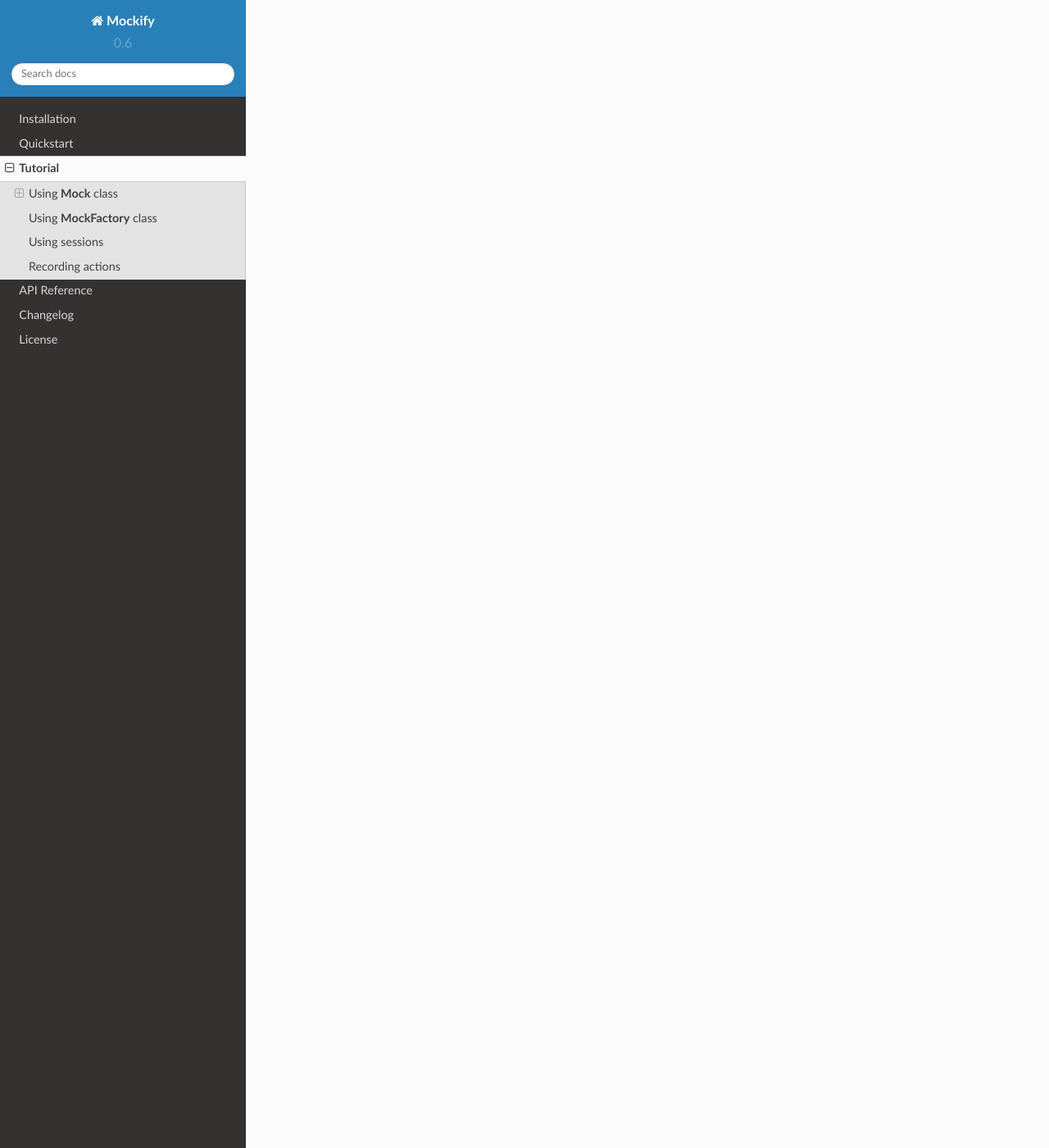
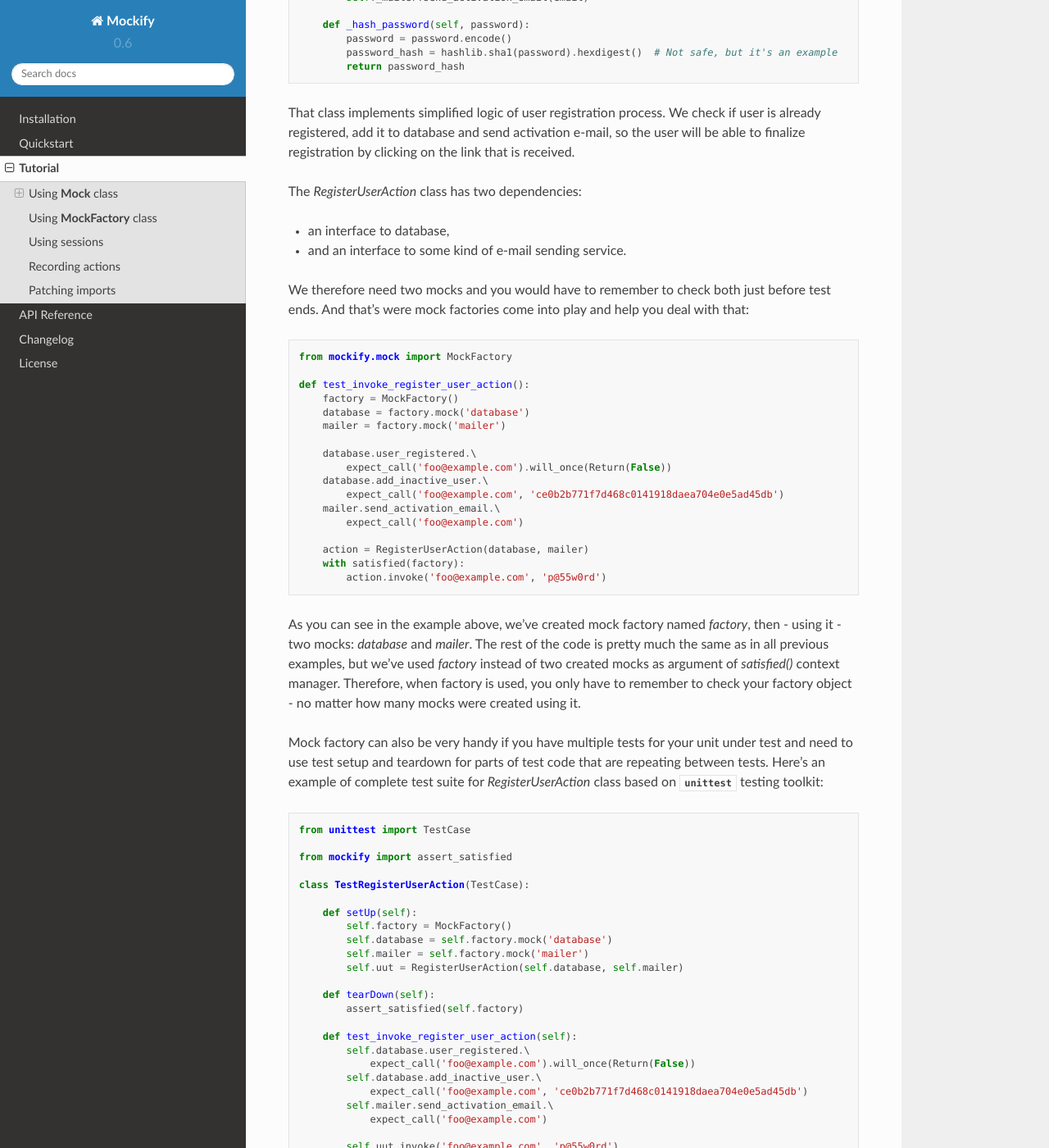
Before and after one commit to mwiatrzyk/mockify, a Sphinx documentation site: the page built from docs/source/tutorial.rst, in a window 1280 px wide and 1400 px high, scrolled down 8770 px. Shown: the whole window at 82% size. Built offline with Sphinx 7.4.7 and the Read the Docs theme 2.0.0, drawn with Linux system fonts in a browser that asks for light colours; some of the changed text lies outside the part shown.

Commit message:
add tutorial for using mock factories

```diff
--- a/docs/source/tutorial.rst
+++ b/docs/source/tutorial.rst
@@ -400,18 +400,14 @@
 ^^^^^^^^^^^^^^^^^^^^^^^^^^^^^^^^^^^
 
 All features of :class:`mockify.mock.Mock` we've discussed so far can also be
-used in form of module paths or namespaces.
-
-For example, to expect call of a method of some nested object to be called,
-you just record following expectation:
+used in form of module paths or namespaces. For example, to expect call of a
+method *bar()* of some nested object *foo*, you just record following
+expectation:
 
 .. testcode::
 
     mock = Mock('mock')
     mock.foo.bar.expect_call().will_once(Return(123))
-
-We've just recorded that *bar()* method of some nested object *foo* will be
-called. Now we can call it:
 
 .. doctest::
 
@@ -426,9 +422,6 @@
     mock.foo.__setattr__.expect_call('bar', 123)
     mock.foo.__getattr__.expect_call('bar').will_once(Return(123))
 
-We've just recorded that *bar* property on nested object *foo* will be set
-and get once:
-
 .. doctest::
 
     >>> mock.foo.bar = 123
@@ -441,8 +434,11 @@
 
     >>> mock = Mock('mock')
     >>> mock.foo.bar = 123
+    >>> mock.foo.spam.more_spam = 'need more spam'
     >>> mock.foo.bar
     123
+    >>> mock.foo.spam.more_spam
+    'need more spam'
 
 And there is no limit of how deep you can go:
 
@@ -452,28 +448,194 @@
     mock.it.can.be.very.deep.nested.object.path.expect_call().will_once(Return('indeed'))
     assert mock.it.can.be.very.deep.nested.object.path() == 'indeed'
 
-That makes it pretty easy to mock any nested object calls.
+That makes it pretty easy to mock any nested object calls. This feature of
+Mockify is used to implement patching of imported modules. See :ref:`Patching
+imports` secion for more details.
 
 Using **MockFactory** class
 ---------------------------
 
-.. .. doctest::
-    :options: -IGNORE_EXCEPTION_DETAIL
+If you need to create several mocks inside your tests, remembering all of
+them may become difficult. To make things easier, Mockify provides
+:class:`mockify.mock.MockFactory` class that can create and manage several
+mocks at once. Thanks to this, you record expectations on different mocks,
+but check all at once using factory object.
 
-    >>> partial()
-    Traceback (most recent call last):
-        ...
-    mockify.exc.UninterestedCall: No expectations recorded for mock:
-    <BLANKLINE>
-    at <doctest default[0]>:11
-    --------------------------
-    Called:
-      func()
-    Expected:
-      no expectations recorded
+Each mock factory ensures that:
+
+* each mock will be created once,
+* always same mock object will be returned for given name,
+* all created mocks will share one common **session** object (more about
+  sessions in :ref:`Using sessions` section).
+
+Here's an example code where you find that useful:
+
+.. testcode::
+
+    import hashlib
+
+    class RegisterUserAction:
+
+        class UserAlreadyRegistered(Exception):
+            pass
+
+        def __init__(self, database, mailer):
+            self._database = database
+            self._mailer = mailer
+
+        def invoke(self, email, password):
+            if self._database.user_registered(email):
+                raise self.UserAlreadyRegistered()
+            password_hash = self._hash_password(password)
+            self._database.add_inactive_user(email, password_hash)
+            self._mailer.send_activation_email(email)
+
+        def _hash_password(self, password):
+            password = password.encode()
+            password_hash = hashlib.sha1(password).hexdigest()  # Not safe, but it's an example
+            return password_hash
+
+That class implements simplified logic of user registration process. We check
+if user is already registered, add it to database and send activation e-mail,
+so the user will be able to finalize registration by clicking on the link
+that is received.
+
+The *RegisterUserAction* class has two dependencies:
+
+* an interface to database,
+* and an interface to some kind of e-mail sending service.
+
+We therefore need two mocks and you would have to remember to check both just
+before test ends. And that's were mock factories come into play and help you
+deal with that:
+
+.. testcode::
+
+    from mockify.mock import MockFactory
+
+    def test_invoke_register_user_action():
+        factory = MockFactory()
+        database = factory.mock('database')
+        mailer = factory.mock('mailer')
+
+        database.user_registered.\
+            expect_call('foo@example.com').will_once(Return(False))
+        database.add_inactive_user.\
+            expect_call('foo@example.com', 'ce0b2b771f7d468c0141918daea704e0e5ad45db')
+        mailer.send_activation_email.\
+            expect_call('foo@example.com')
+
+        action = RegisterUserAction(database, mailer)
+        with satisfied(factory):
+            action.invoke('foo@example.com', 'p@55w0rd')
+
+.. testcleanup::
+
+    test_invoke_register_user_action()
+
+As you can see in the example above, we've created mock factory named
+*factory*, then - using it - two mocks: *database* and *mailer*. The rest of
+the code is pretty much the same as in all previous examples, but we've used
+*factory* instead of two created mocks as argument of *satisfied()* context
+manager. Therefore, when factory is used, you only have to remember to check
+your factory object - no matter how many mocks were created using it.
+
+Mock factory can also be very handy if you have multiple tests for your unit
+under test and need to use test setup and teardown for parts of test code
+that are repeating between tests. Here's an example of complete test suite
+for *RegisterUserAction* class based on :mod:`unittest` testing toolkit:
+
+.. testcode::
+
+    from unittest import TestCase
+
+    from mockify import assert_satisfied
+
+    class TestRegisterUserAction(TestCase):
+
+        def setUp(self):
+            self.factory = MockFactory()
+            self.database = self.factory.mock('database')
+            self.mailer = self.factory.mock('mailer')
+            self.uut = RegisterUserAction(self.database, self.mailer)
+
+        def tearDown(self):
+            assert_satisfied(self.factory)
+
+        def test_invoke_register_user_action(self):
+            self.database.user_registered.\
+                expect_call('foo@example.com').will_once(Return(False))
+            self.database.add_inactive_user.\
+                expect_call('foo@example.com', 'ce0b2b771f7d468c0141918daea704e0e5ad45db')
+            self.mailer.send_activation_email.\
+                expect_call('foo@example.com')
+
+            self.uut.invoke('foo@example.com', 'p@55w0rd')
+
+        def test_when_user_name_already_exists__an_exception_is_raised(self):
+            self.database.user_registered.\
+                expect_call('foo@example.com').will_once(Return(True))
+
+            with self.assertRaises(RegisterUserAction.UserAlreadyRegistered):
+                self.uut.invoke('foo@example.com', 'p@55w0rd')
+
+.. testcleanup::
+
+    import contextlib
+
+    @contextlib.contextmanager
+    def assert_raises(exc):
+        try:
+            yield
+        except exc:
+            pass
+        else:
+            raise AssertionError(f"EXCEPTION NOT RAISED: {exc}")
+
+    tc = TestRegisterUserAction()
+    tc.assertRaises = assert_raises  # Don't know why this does not work...
+    tests = [
+        tc.test_invoke_register_user_action,
+        tc.test_when_user_name_already_exists__an_exception_is_raised]
+    for test in tests:
+        tc.setUp()
+        test()
+        tc.tearDown()
+
+In example above we've used *setUp()* method to create factory, all mocks,
+and unit under test. Next, all our tests use mocks created during setup
+phase. Finally, after each test, :meth:`mockify.assert_satisfied` is used on
+factory object to check if all mocks are satisfied. Following that approach
+we can have automated base part of our test, and create mocks when needed
+using factory object.
+
+.. tip::
+    If you are using :mod:`pytest` framework for testing (which I personally
+    highly recommend), things can become even easier with a use of
+    **fixtures**:
+
+    .. testcode::
+
+        import pytest
+
+        from mockify import satisfied
+        from mockify.mock import MockFactory
+
+        @pytest.fixture
+        def mock_factory():
+            factory = MockFactory()
+            with satisfied(factory):
+                yield factory
+
+        def test_something(mock_factory):
+            mock = mock_factory.mock('mock')
+            # ....
 
 Using sessions
 --------------
 
 Recording actions
 -----------------
+
+Patching imports
+----------------
```
Also changed, not shown: 1 other file.
